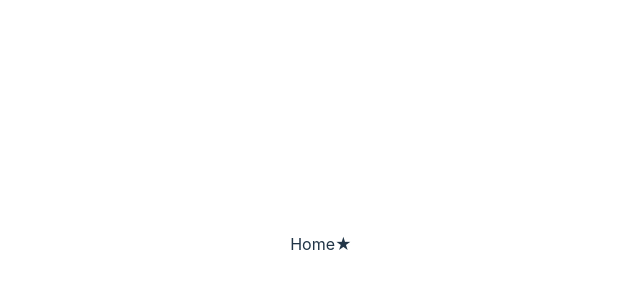
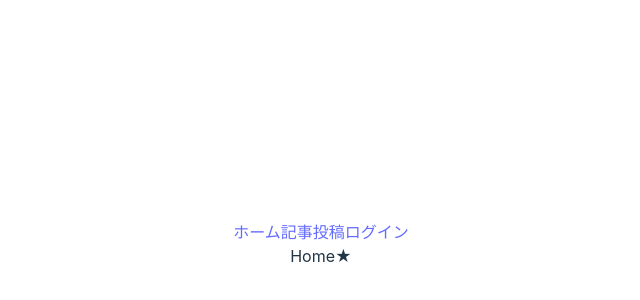
Before and after one commit to tomurayuri/blog, a React (Vite) app: page / in a window 1280 px wide. Shown: the part 156-456 px from the top of the page, without its empty margins (319-959 px from the left). Built offline with nearby package versions, Linux system fonts and the light colour scheme.

Commit message:
ナビゲーション追加

```diff
--- a/src/App.tsx
+++ b/src/App.tsx
@@ -4,9 +4,11 @@
 import { CreatePost } from './components/CreatePost';
 import { Login } from './components/Login';
 import { Logout } from './components/Logout';
+import { NavBar } from './components/NavBar';
 function App() {
   return (
     <Router>
+      <NavBar />
       <Routes>
         <Route path="/" element={<Home />}></Route>
         <Route path="/createpost" element={<CreatePost />}></Route>
--- /dev/null
+++ b/src/components/NavBar.tsx
@@ -0,0 +1,12 @@
+import React from 'react';
+import { Link } from "react-router-dom"
+
+export const NavBar: React.FC = () => {
+  return (
+    <nav>
+        <Link to="/">ホーム</Link>
+        <Link to="/CreatePost">記事投稿</Link>
+        <Link to="/Login">ログイン</Link>
+    </nav>
+    )
+};
```
